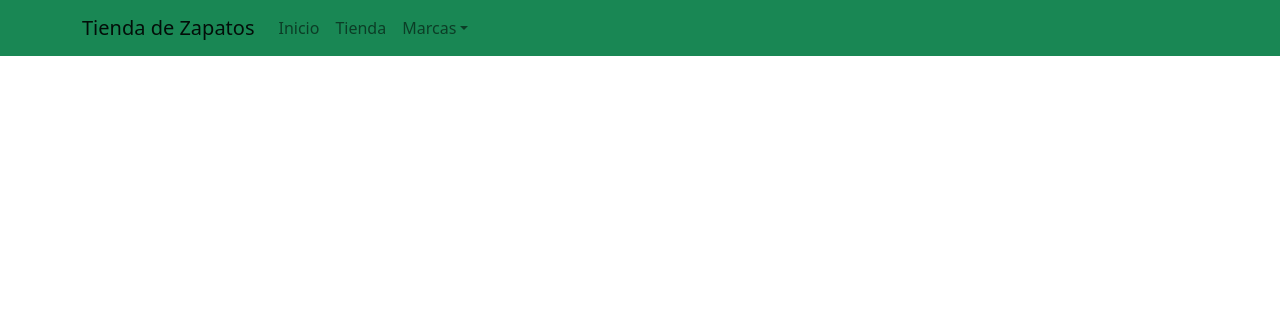
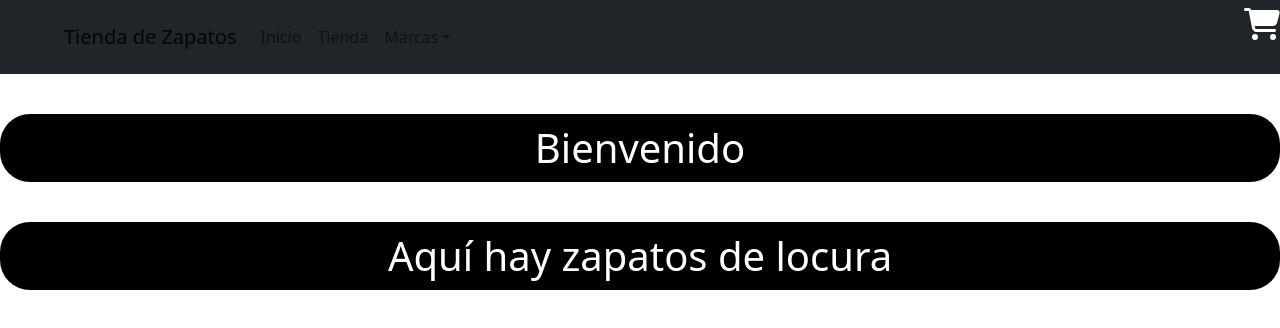
Before and after one commit to matous18/Zapatos-Tous, a React (Create React App) app: page / in a window 1280 px wide. Shown: the top 328 px of the page. Built offline with nearby package versions, Linux system fonts and the light colour scheme.

Commit message:
Agregando componentes

```diff
--- a/package.json
+++ b/package.json
@@ -3,6 +3,9 @@
   "version": "0.1.0",
   "private": true,
   "dependencies": {
+    "@fortawesome/fontawesome-svg-core": "^6.1.2",
+    "@fortawesome/free-solid-svg-icons": "^6.1.2",
+    "@fortawesome/react-fontawesome": "^0.2.0",
     "@testing-library/jest-dom": "^5.16.4",
     "@testing-library/react": "^13.3.0",
     "@testing-library/user-event": "^13.5.0",
--- a/src/App.js
+++ b/src/App.js
@@ -1,11 +1,14 @@
 import './App.css';
 import NavBar from './components/Navbar/NavBar';
 import 'bootstrap/dist/css/bootstrap.css'
+import { ItemListContainer } from './components/Navbar/ItemListContainer/ItemListContainer';
 
 function App() {
   return (
     <div className="App">
       <NavBar></NavBar>
+      <ItemListContainer text="Bienvenido"></ItemListContainer>
+      <ItemListContainer text="Aquí hay zapatos de locura"></ItemListContainer>
     </div>
   );
 }
--- /dev/null
+++ b/src/components/Navbar/CartWidget/CartWidget.js
@@ -0,0 +1,15 @@
+import React from 'react';
+
+import { FontAwesomeIcon } from '@fortawesome/react-fontawesome';
+import { faCartShopping } from '@fortawesome/free-solid-svg-icons';
+
+function CartWidget() {
+  return (
+    <div className="cart-widget">
+      <FontAwesomeIcon icon={faCartShopping} size="2x" color="white" />
+      <div className="qty-display">0</div>
+    </div>
+  );
+};
+
+export default CartWidget;
--- /dev/null
+++ b/src/components/Navbar/ItemListContainer/ItemListContainer.css
@@ -0,0 +1,7 @@
+h1 {
+    background-color: black;
+    padding: 10px 30px;
+    margin-top: 5vh;
+    color: white;
+    border-radius: 30px;
+}
--- /dev/null
+++ b/src/components/Navbar/ItemListContainer/ItemListContainer.js
@@ -0,0 +1,11 @@
+import './ItemListContainer.css'
+
+function ItemListContainer (props){
+    return (
+        <header>
+            <h1>{props.text}</h1>
+        </header>
+    )
+}
+
+export {ItemListContainer};
--- a/src/components/Navbar/NavBar.js
+++ b/src/components/Navbar/NavBar.js
@@ -2,10 +2,11 @@ import Container from 'react-bootstrap/Container';
 import Nav from 'react-bootstrap/Nav';
 import Navbar from 'react-bootstrap/Navbar';
 import NavDropdown from 'react-bootstrap/NavDropdown';
+import CartWidget from './CartWidget/CartWidget';
 
 function NavBar() {
   return (
-    <Navbar bg="success" expand="lg">
+    <Navbar bg="dark" expand="lg">
       <Container>
         <Navbar.Brand href="#home">Tienda de Zapatos</Navbar.Brand>
         <Navbar.Toggle aria-controls="basic-navbar-nav" />
@@ -27,6 +28,7 @@ function NavBar() {
           </Nav>
         </Navbar.Collapse>
       </Container>
+      <CartWidget></CartWidget>
     </Navbar>
   );
 }
```
Also changed, not shown: 1 other file (tests, documents, lock files or other folders).
